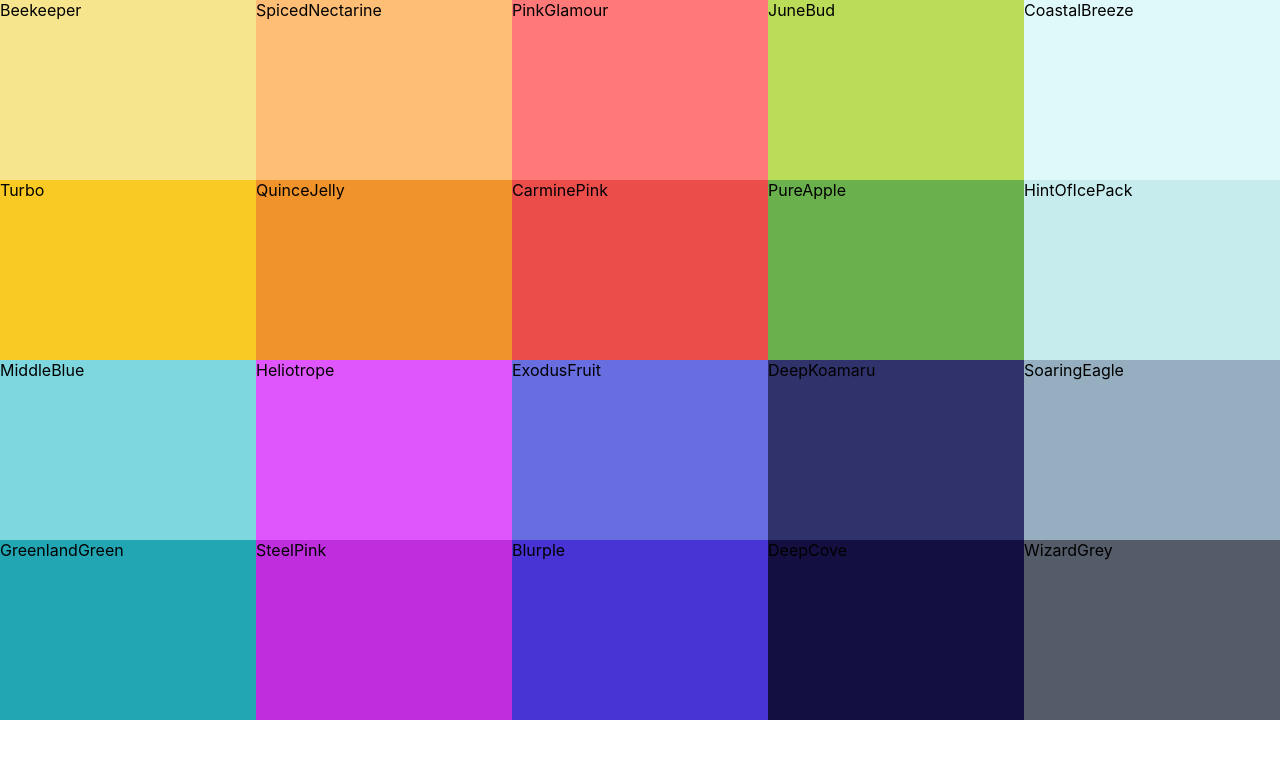
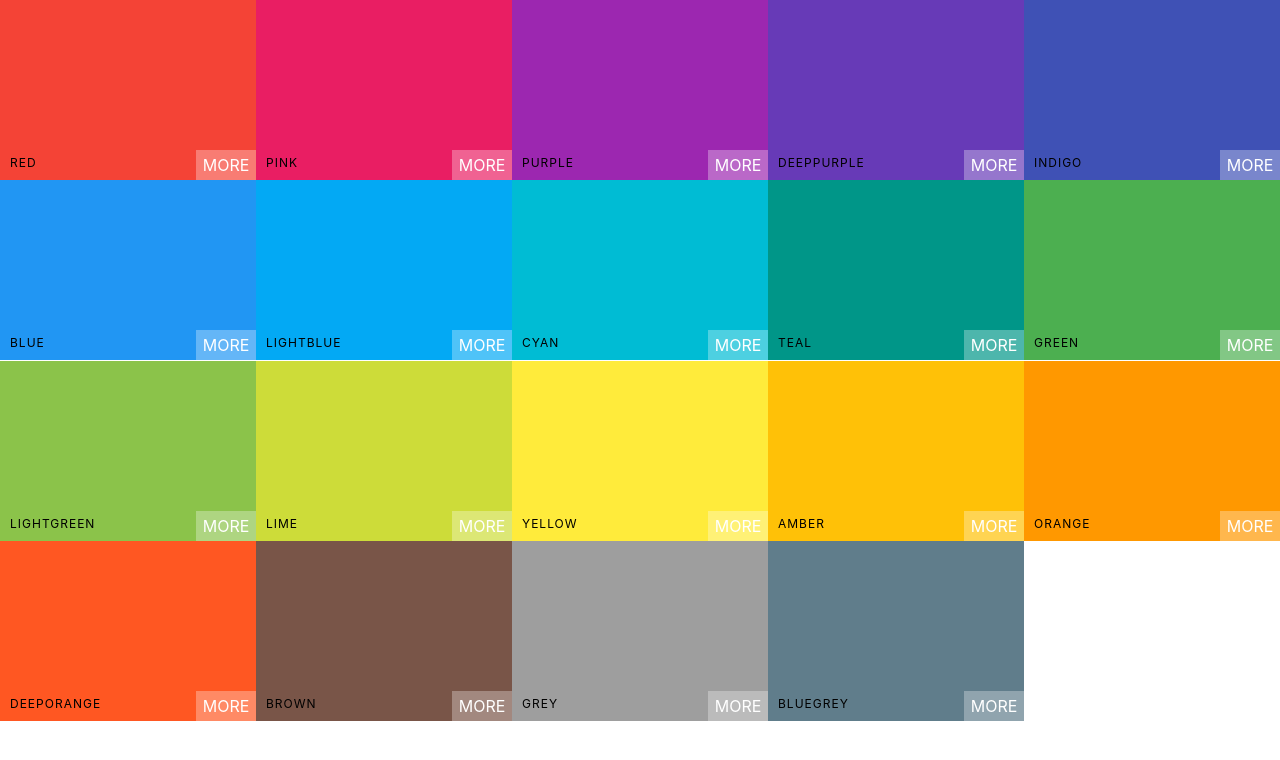
Before and after one commit to qbhatti/color-palette-app, a React (Create React App) app: page / in a window 1280 px wide. Shown: the top 760 px of the page. Built offline with nearby package versions, Linux system fonts and the light colour scheme.

Commit message:
styled ColorBox

```diff
--- a/src/App.js
+++ b/src/App.js
@@ -6,7 +6,7 @@
 function App() {
   return (
     <div className="App">
-      <Palette {...seedColors[4]} />
+      <Palette {...seedColors[0]} />
     </div>
   );
 }
--- a/src/ColorBox.css
+++ b/src/ColorBox.css
@@ -3,5 +3,60 @@
     height: 25%;
     margin: 0 auto;
     display: inline-block;
+    position: relative;
     cursor: pointer;
+    margin-bottom: -3.6px;
+    overflow-x: hidden;
 }
+
+.ColorBox-copy-btn{
+    width: 100px;
+    height: 30px;
+    position: absolute;
+    display: inline-block;
+    top: 50%;
+    left: 50%;
+    margin-left: -50px;
+    margin-top: -15px;
+    text-align: center;
+    outline: none;
+    background: rgba(255, 255, 255, 0.3);
+    font-size: 1rem;
+    line-height: 30px;
+    color: white;
+    text-transform: uppercase;
+    border: none;
+    opacity: 0;
+}
+
+.ColorBox:hover .ColorBox-copy-btn{
+    opacity: 1;
+    transition: 0.5s;
+}
+
+.ColorBox-box-content{
+    position: absolute;
+    width: 100%;
+    left: 0px;
+    bottom: 0px;
+    padding: 10px;
+    color: black;
+    letter-spacing: 1px;
+    text-transform: uppercase;
+    font-size: 12px;
+}
+
+.ColorBox-more{
+    background-color: rgba(255, 255, 255, 0.3);
+    position: absolute;
+    border: none;
+    border-collapse: collapse;
+    right: 0px;
+    bottom: 0px;
+    color: white;
+    width: 60px;
+    height: 30px;
+    text-align: center;
+    line-height: 30px;
+    text-transform: uppercase;
+}
--- a/src/ColorBox.js
+++ b/src/ColorBox.js
@@ -3,9 +3,16 @@
 
 class ColorBox extends Component {
     render() {
+        const { name, color } = this.props
         return (
-            <div className="ColorBox" style={{ background: this.props.color }}>
-                <span>{this.props.name}</span>
+            <div className="ColorBox" style={{ background: color }}>
+                <div className="ColorBox-copy-container">
+                    <div className="ColorBox-box-content">
+                        <span>{name}</span>
+                    </div>
+                    <button className="ColorBox-copy-btn">Copy</button>
+                </div>
+                <span className="ColorBox-more">More</span>
             </div>
         )
     }
```
